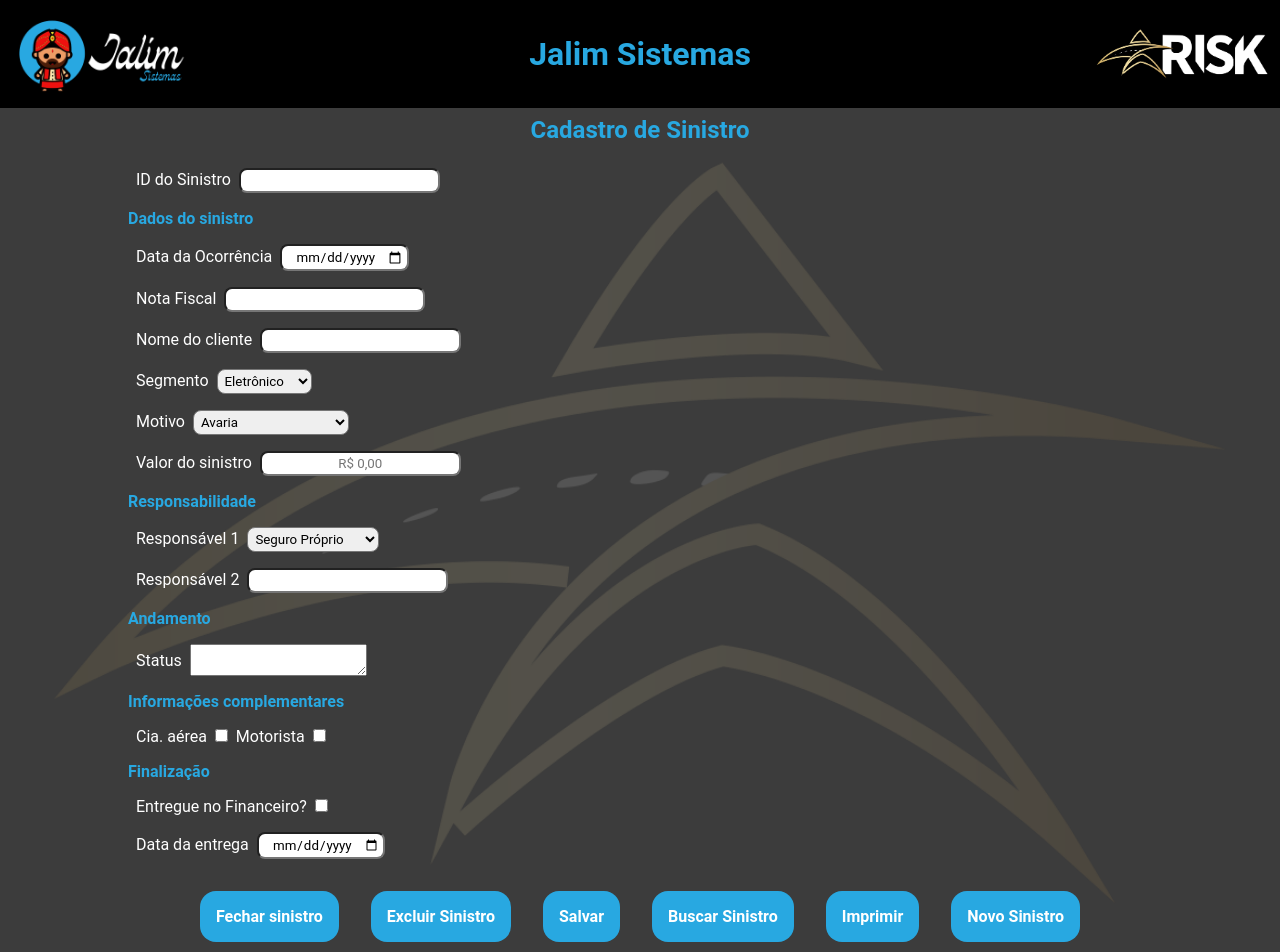
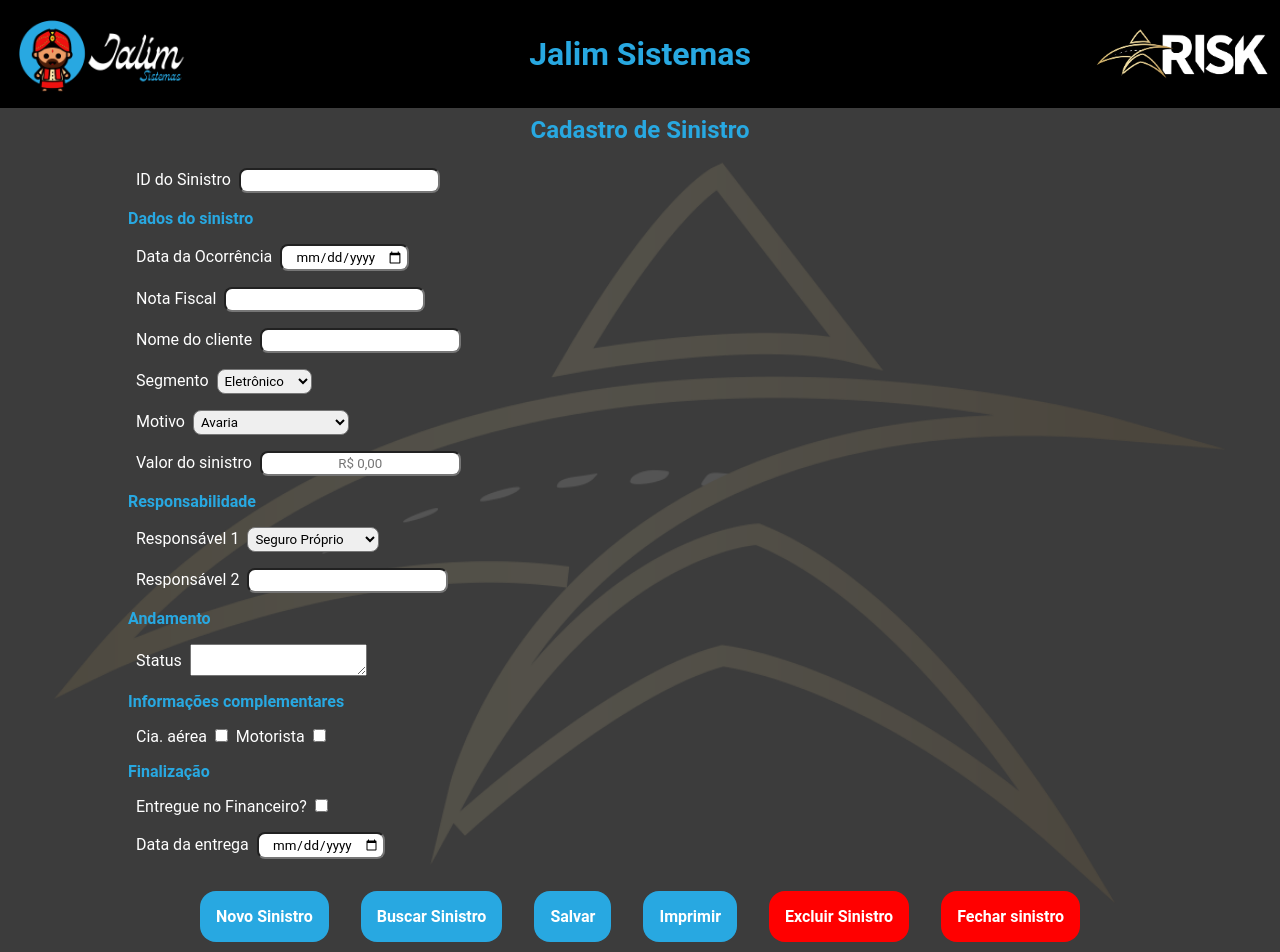
Before and after one commit to icarofadel/Risk_Sinistros, a React (Create React App) app in the folder frontend/: page /CadSinistro in a window 1280 px wide. Shown: the top 952 px of the page. Built offline with nearby package versions, Linux system fonts and the light colour scheme.

Commit message:
Fix: corrigindo sequências de botões e cores

```diff
--- a/frontend/src/components/Button/styles.ts
+++ b/frontend/src/components/Button/styles.ts
@@ -29,4 +29,8 @@ export const ButtonLink = styled(Link)`
   text-decoration: none;
   text-align: center;
   border: none;
+
+  &.botaoFechar {
+    background-color: red;
+  }
 `
--- a/frontend/src/components/FormCadSinistro/index.tsx
+++ b/frontend/src/components/FormCadSinistro/index.tsx
@@ -468,29 +468,6 @@ const FormSinistro = () => {
               </S.Row>
             </div>{' '}
             <S.CampoButtons>
-              <Botao type="link" to={`/`} title="Fechar sinistro">
-                Fechar sinistro
-              </Botao>
-              <Botao
-                type="button"
-                title="Excluir sinistro"
-                onClick={handleDelete}
-              >
-                Excluir Sinistro
-              </Botao>
-              <Botao type="submit" title="Salvar">
-                Salvar
-              </Botao>
-              <Botao
-                type="button"
-                title="Buscar Sinistro"
-                onClick={() => setModalAberto(true)}
-              >
-                Buscar Sinistro
-              </Botao>
-              <Botao type="button" title="Imprimir" onClick={handlePrint}>
-                Imprimir
-              </Botao>
               <Botao
                 type="button"
                 title="Novo Sinistro"
@@ -498,6 +475,7 @@ const FormSinistro = () => {
               >
                 Novo Sinistro
               </Botao>
+
               {formData.id && (
                 <Botao
                   type="button"
@@ -507,6 +485,40 @@ const FormSinistro = () => {
                   Atualizar Sinistro
                 </Botao>
               )}
+
+              <Botao
+                type="button"
+                title="Buscar Sinistro"
+                onClick={() => setModalAberto(true)}
+              >
+                Buscar Sinistro
+              </Botao>
+
+              <Botao type="submit" title="Salvar">
+                Salvar
+              </Botao>
+
+              <Botao type="button" title="Imprimir" onClick={handlePrint}>
+                Imprimir
+              </Botao>
+
+              <Botao
+                type="button"
+                title="Excluir sinistro"
+                onClick={handleDelete}
+                className="botaoFechar"
+              >
+                Excluir Sinistro
+              </Botao>
+
+              <Botao
+                type="link"
+                to={`/`}
+                title="Fechar sinistro"
+                className="botaoFechar"
+              >
+                Fechar sinistro
+              </Botao>
             </S.CampoButtons>
           </div>
         </S.CampoForm>
```
